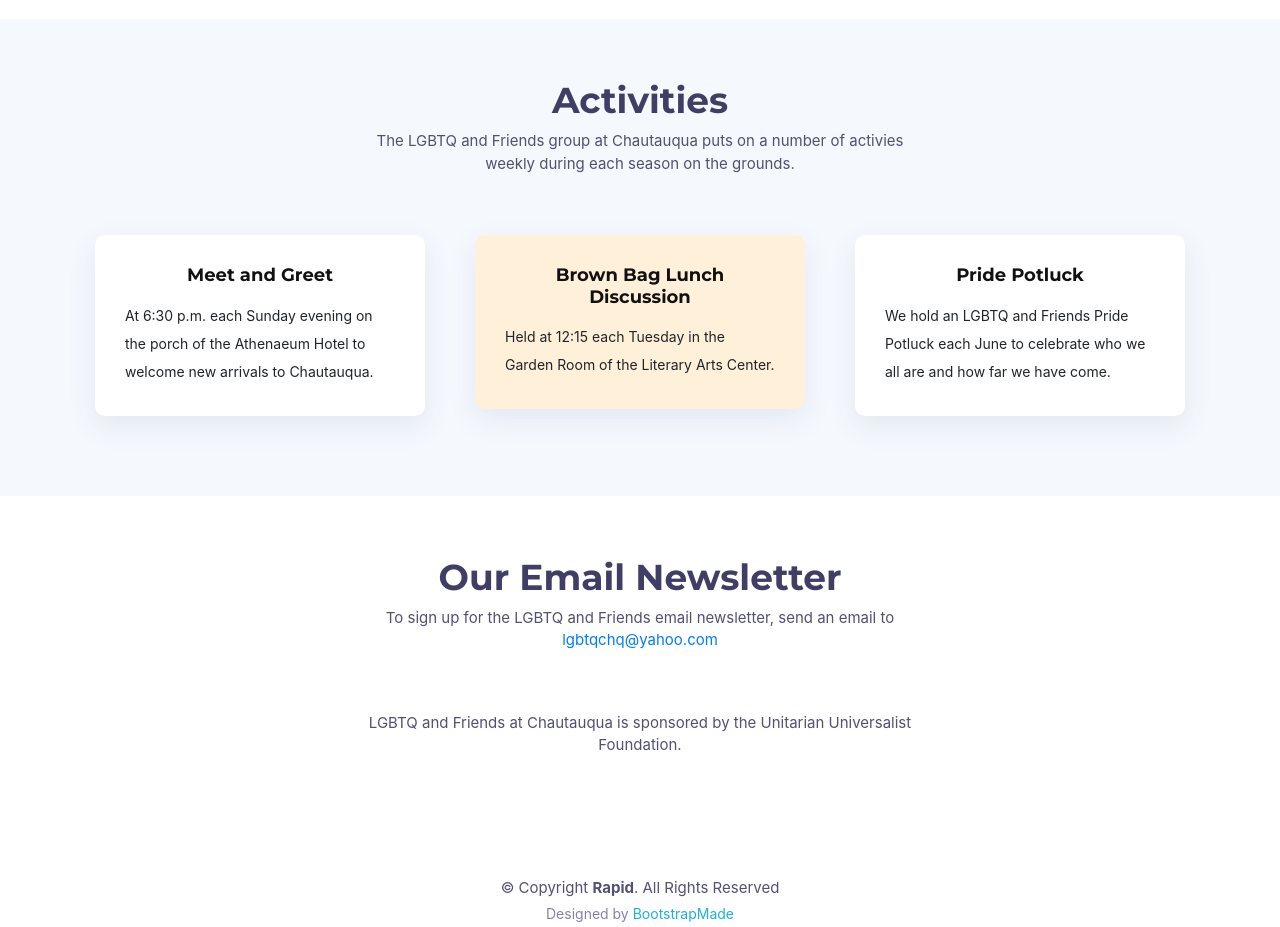
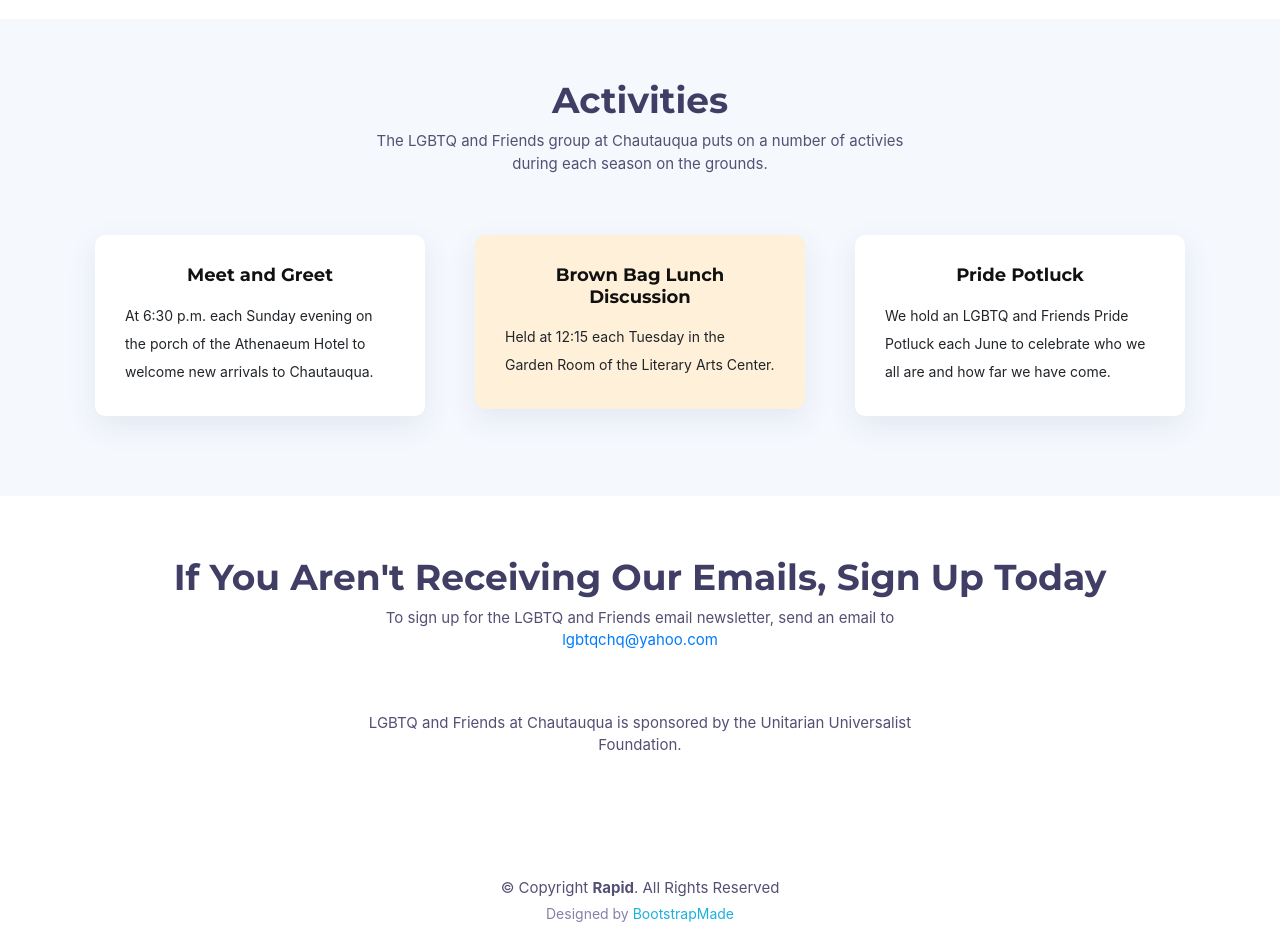
Before and after one commit to clayreimann/chq-lgbt-site, a website with bundled scripts: page index.html in a window 1280 px wide. Shown: the part 1280-2207 px from the top of the page. Built offline with nearby package versions, Linux system fonts and the light colour scheme; files whose address does not match are found by name.

Commit message:
Update Index.html
Changed Our "Email Newsletter" section

```diff
--- a/index.html
+++ b/index.html
@@ -113,7 +113,7 @@
 
         <header class="section-header">
           <h3>Activities</h3>
-          <p>The LGBTQ and Friends group at Chautauqua puts on a number of activies weekly during each season on the grounds.</p>
+          <p>The LGBTQ and Friends group at Chautauqua puts on a number of activies during each season on the grounds.</p>
         </header>
 
         <div class="row">
@@ -164,7 +164,7 @@
       <div class="container">
         <section>
           <header class="section-header">
-            <h3>Our Email Newsletter</h3>
+            <h3>If You Aren't Receiving Our Emails, Sign Up Today</h3>
             <p>To sign up for the LGBTQ and Friends email newsletter, send an email to <a href="mailto:lgbtqchq@yahoo.com">lgbtqchq@yahoo.com</a></p>
             <p>LGBTQ and Friends at Chautauqua is sponsored by the Unitarian Universalist Foundation.</p>
           </header>
```
